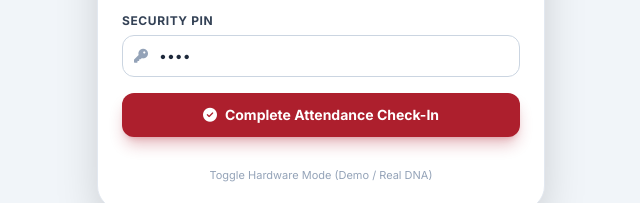
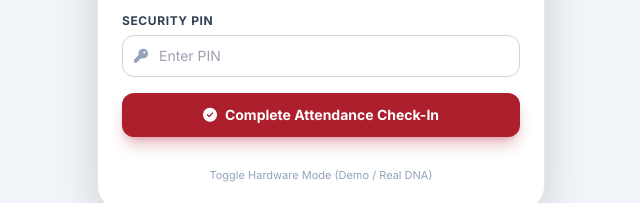
Before and after one commit to ADimitriou44/shed-checkin, a plain HTML site: page index.html in a window 1280 px wide. Shown: the part 489-692 px from the top of the page, 319-959 px from the left. Drawn offline with nearby package versions, Linux system fonts and the light colour scheme.

Commit message:
Update index.html

```diff
--- a/index.html
+++ b/index.html
@@ -77,7 +77,7 @@
                     <span class="absolute inset-y-0 left-0 pl-3 flex items-center text-slate-400 text-sm">
                         <i class="fa-solid fa-key"></i>
                     </span>
-                    <input type="password" id="input-pin" placeholder="Enter PIN" value="1234" maxlength="4" class="w-full pl-9 pr-3 py-2.5 text-sm rounded-xl border border-slate-300 focus:ring-2 focus:ring-wrexham-red focus:border-transparent outline-none transition">
+                    <input type="password" id="input-pin" placeholder="Enter PIN" value="" maxlength="4" class="w-full pl-9 pr-3 py-2.5 text-sm rounded-xl border border-slate-300 focus:ring-2 focus:ring-wrexham-red focus:border-transparent outline-none transition">
                 </div>
             </div>
 
```
